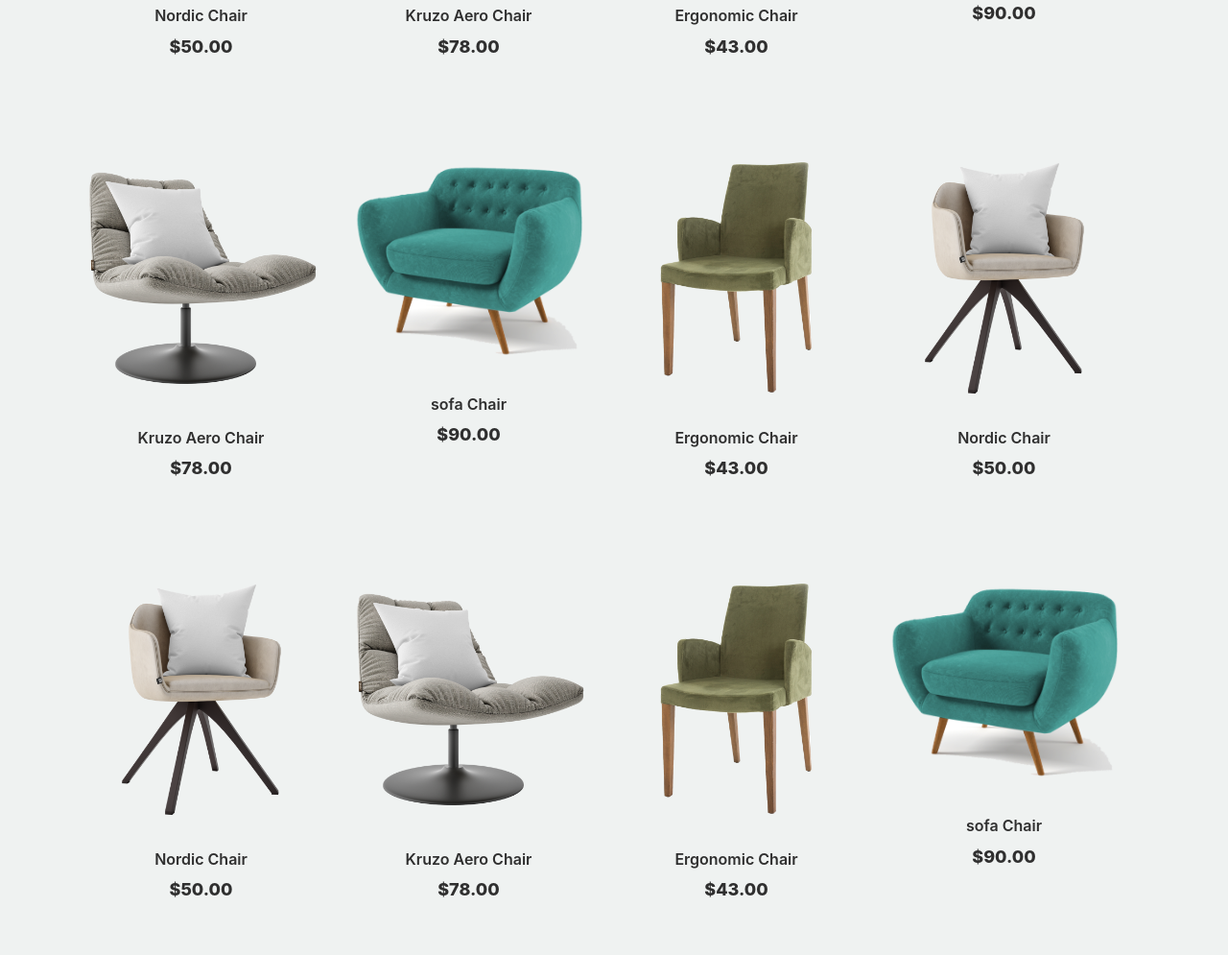
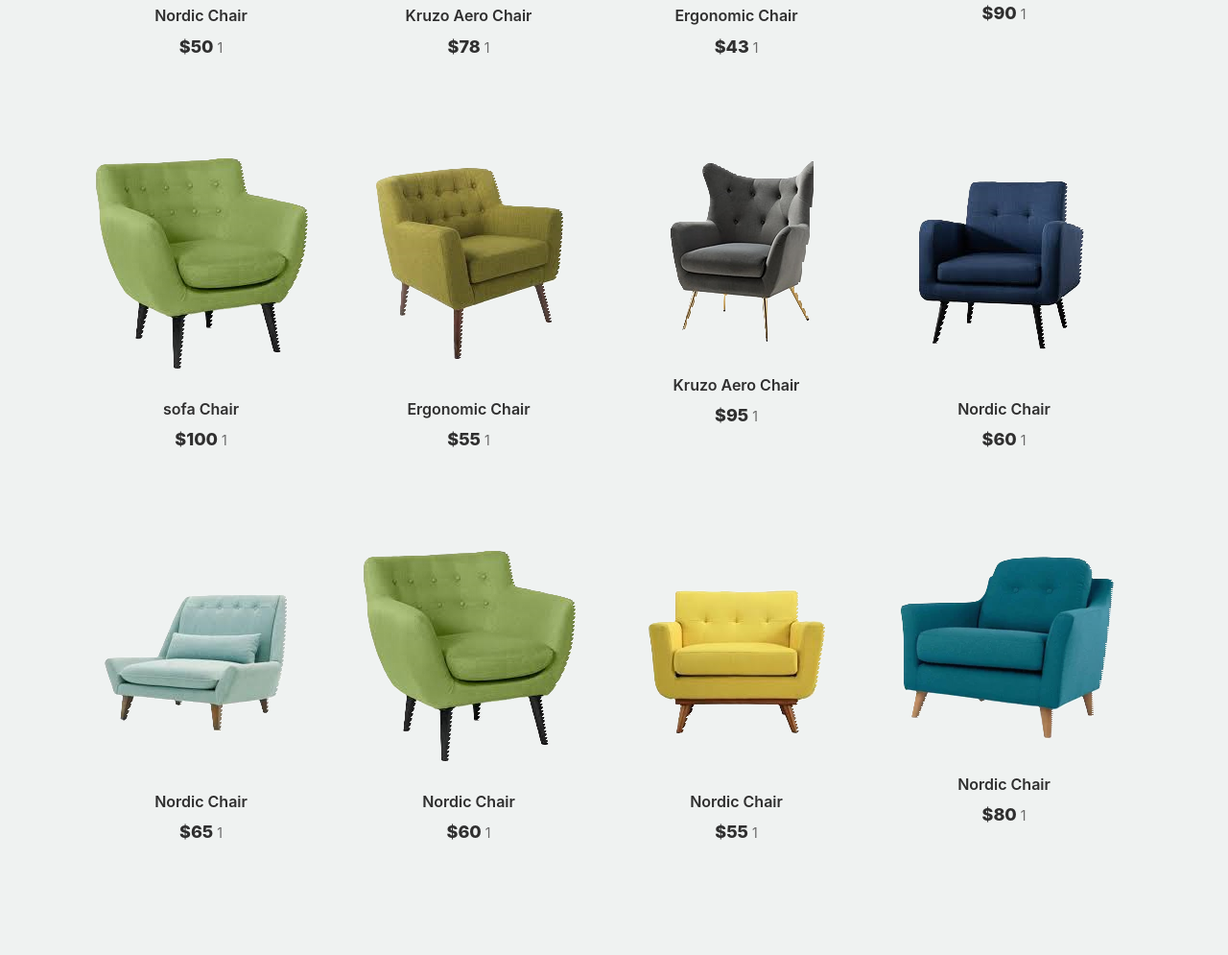
Before and after one commit to vaghanikrisha/javacript, a plain HTML site: page lecture 1.23 add to cart website/index.html in a window 1280 px wide. Shown: the part 1202-2197 px from the top of the page at 96% size. Drawn offline with Linux system fonts and the light colour scheme.

Commit message:
add all folder

```diff
--- a/lecture 1.23 add to cart website/index.html
+++ b/lecture 1.23 add to cart website/index.html
@@ -78,7 +78,7 @@
                     <p><a href="shop.html" class="btn">Explore</a></p>
                 </div>
 
-                <div id="productItems" class="row">
+                <div id="products" class="row">
                     <!-- Product items will be dynamically added here -->
                 </div>
 
@@ -266,127 +266,111 @@
     <script>
         let products = [
             {
-                item: 1,
+                id: 1,
                 name: "Nordic Chair",
-                price: "$50.00",
-                image: "images/product-1.png"
+                price: 50.00,
+                image: "images/product-1.png",
+                quantity:1,
             },
             {
-                item: 2,
+                id: 2,
                 name: "Kruzo Aero Chair",
-                price: "$78.00",
-                image: "images/product-2.png"
+                price: 78.00,
+                image: "images/product-2.png",
+                quantity:1,
             },
             {
-                item: 3,
+                id: 3,
                 name: "Ergonomic Chair",
-                price: "$43.00",
-                image: "images/product-3.png"
+                price: 43.00,
+                image: "images/product-3.png",
+                quantity:1,
             },
             {
-                item: 4,
+                id: 4,
                 name: "sofa Chair",
-                price: "$90.00",
-                image: "images/sofa.png"
-            },
-
-            {
-                item: 5,
-                name: "Kruzo Aero Chair",
-                price: "$78.00",
-                image: "images/product-2.png"
+                price: 90.00,
+                image: "images/sofa.png",
+                quantity:1,
             },
             {
-                item: 6,
+                id: 5,
                 name: "sofa Chair",
-                price: "$90.00",
-                image: "images/sofa.png"
+                price: 100.00,
+                image: "images/product-14.png",
+                quantity:1,
             },
             {
-                item: 7,
+                id: 6,
                 name: "Ergonomic Chair",
-                price: "$43.00",
-                image: "images/product-3.png"
+                price: 55.00,
+                image: "images/product-16.png",
+                quantity:1,
             },
             {
-                item: 8,
-                name: "Nordic Chair",
-                price: "$50.00",
-                image: "images/product-1.png"
-            },
-
-            {
-                item: 9,
-                name: "Nordic Chair",
-                price: "$50.00",
-                image: "images/product-1.png"
+                id: 7,
+                name: "Kruzo Aero Chair",
+                price: 95.00,
+                image: "images/product-12.png",
+                quantity:1,
             },
             {
-                item: 10,
-                name: "Kruzo Aero Chair",
-                price: "$78.00",
-                image: "images/product-2.png"
+                id: 8,
+                name: "Nordic Chair",
+                price: 60.00,
+                image: "images/product-7.png",
+                quantity:1,
             },
             {
-                item: 11,
-                name: "Ergonomic Chair",
-                price: "$43.00",
-                image: "images/product-3.png"
+                id: 9,
+                name: "Nordic Chair",
+                price: 65.00,
+                image: "images/product-8.png",
+                quantity:1,
             },
             {
-                item: 12,
-                name: "sofa Chair",
-                price: "$90.00",
-                image: "images/sofa.png"
+                id: 9,
+                name: "Nordic Chair",
+                price: 60.00,
+                image: "images/product-14.png",
+                quantity:1,
             },
             {
-                item: 13,
+                id: 10,
                 name: "Nordic Chair",
-                price: "$50.00",
-                image: "images/product-1.png"
+                price: 55.00,
+                image: "images/product-10.png",
+                quantity:1,
             },
             {
-                item: 14,
-                name: "sofa Chair",
-                price: "$90.00",
-                image: "images/sofa.png"
-            },
-            {
-                item: 15,
-                name: "Kruzo Aero Chair",
-                price: "$78.00",
-                image: "images/product-2.png"
-            },
-            {
-                item: 16,
-                name: "Ergonomic Chair",
-                price: "$43.00",
-                image: "images/product-3.png"
+                id: 11,
+                name: "Nordic Chair",
+                price: 80.00,
+                image: "images/product-9.png",
+                quantity:1,
             },
 
         ];
 
-        function addProductItems() {
-            let productItems = document.getElementById("productItems");
             let tbl = "";
-            products.forEach(product => {
+            products.map((p) => {
                 tbl += `
                 <div class="col-12 col-md-4 col-lg-3 mb-5 mb-md-0 mt-5">
                     <div class="product-item">
-                        <img src="${product.image}" class="img-fluid product" alt="${product.name}">
-                        <h3 class="product-title">${product.name}</h3>
-                        <strong class="product-price">${product.price}</strong>
+                        <img src="${p.image}" class="img-fluid product">
+                        <h3 class="product-title">${p.name}</h3>
+                        <strong class="product-price">$${p.price}</strong>
                         <span class="icon-cross">
-                            <img src="images/cross.svg" onclick="addcart(${product.item})" class="img-fluid" alt="Cross Icon">
+                            <img src="images/cross.svg" onclick="addcart(${p.id})" class="img-fluid" alt="Cross Icon">
                         </span>
+                        <span>${p.quantity}</span>
                     </div>
                 </div>
                 `;
             });
-            productItems.innerHTML = tbl;
-        }
+            document.getElementById("products").innerHTML = tbl;
 
-        addProductItems();
+
 
         let cart = [];
 
```
Also changed, not shown: lecture 1.23 add to cart website/add to cart.html (+74 -81 lines), lecture 1.23 add to cart website/images/product-10.png (added), lecture 1.23 add to cart website/images/product-11.png (added), lecture 1.23 add to cart website/images/product-12.png (added), lecture 1.23 add to cart website/images/product-13.png (added), lecture 1.23 add to cart website/images/product-14.png (added), lecture 1.23 add to cart website/images/product-16.png (added), lecture 1.23 add to cart website/images/product-4.png (added), lecture 1.23 add to cart website/images/product-5.png (added), lecture 1.23 add to cart website/images/product-7.png (added), lecture 1.23 add to cart website/images/product-8.png (added), lecture 1.23 add to cart website/images/product-9.png (added), 1 other file.
